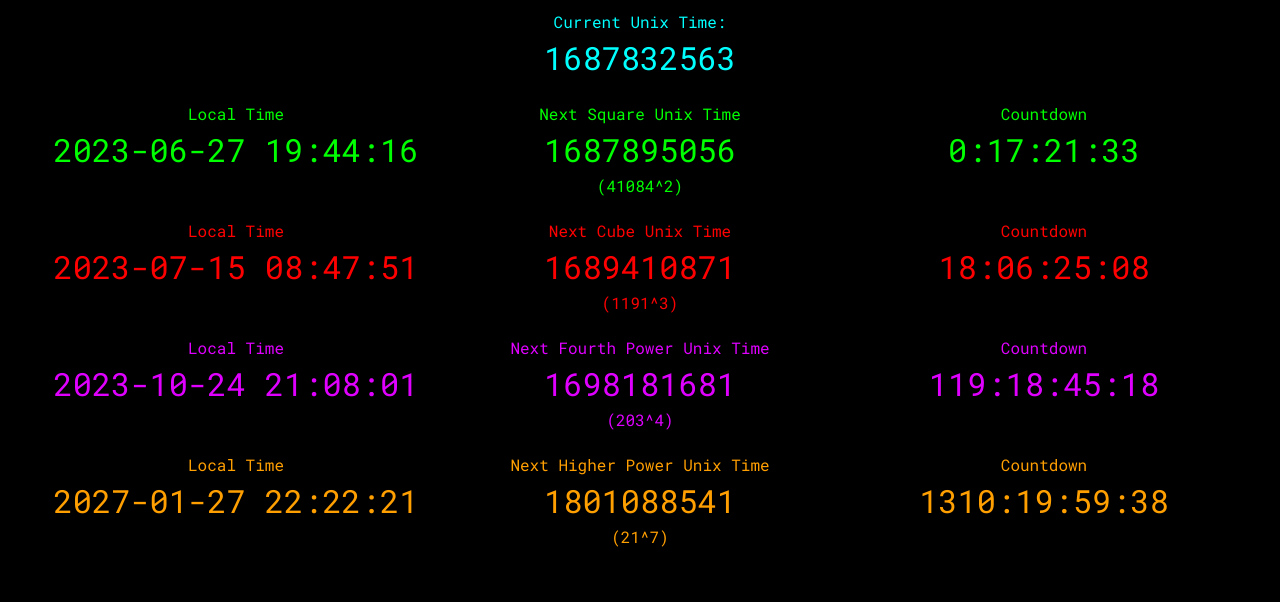
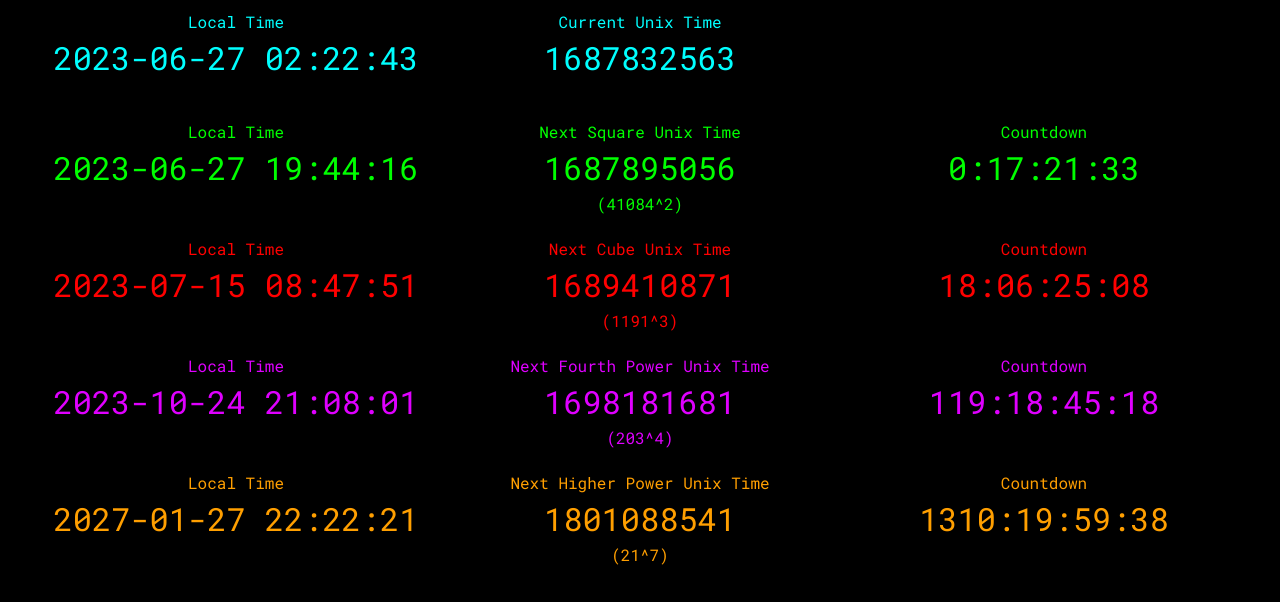
Before and after one commit to weee50/perfectpowerunix, a plain HTML site: page index.html in a window 1280 px wide. Drawn offline with Linux system fonts and the light colour scheme.

Commit message:
Add current local time

```diff
--- a/index.html
+++ b/index.html
@@ -15,16 +15,38 @@
       <table>
         <tr>
           <td class="blue">
-            Current Unix Time:
+            <div>
+              Local Time
+            </div>
+          </td>
+          <td class="blue">
+            <div>
+              Current Unix Time
+            </div>
+          </td>
+          <td>
+            <div>
+            </div>
           </td>
         </tr>
         <tr>
-          <td class="big blue" id="time">
-            [time]
+          <td class="big blue">
+            <div id="currentDate">
+              [local date]
+            </div>
+          </td>
+          <td class="big blue">
+            <div id="currentTime">
+              [time]
+            </div>
+          </td>
+          <td>
+            <div>
+            </div>
           </td>
         </tr>
       </table>
-      <br>
+      <br><br>
       <table>
         <tr>
           <td class="green">
--- a/time.js
+++ b/time.js
@@ -1,7 +1,8 @@
 function updateTime()
 {
   let unixTime = Math.floor(Date.now() / 1000)
-  document.getElementById("time").innerText = unixTime
+  document.getElementById("currentTime").innerText = unixTime
+  document.getElementById("currentDate").innerText = formatDate(unixTime)
 
   let nextSquare = Math.ceil(unixTime ** (1/2)) ** 2
   document.getElementById("squareTime").innerText = nextSquare
```
